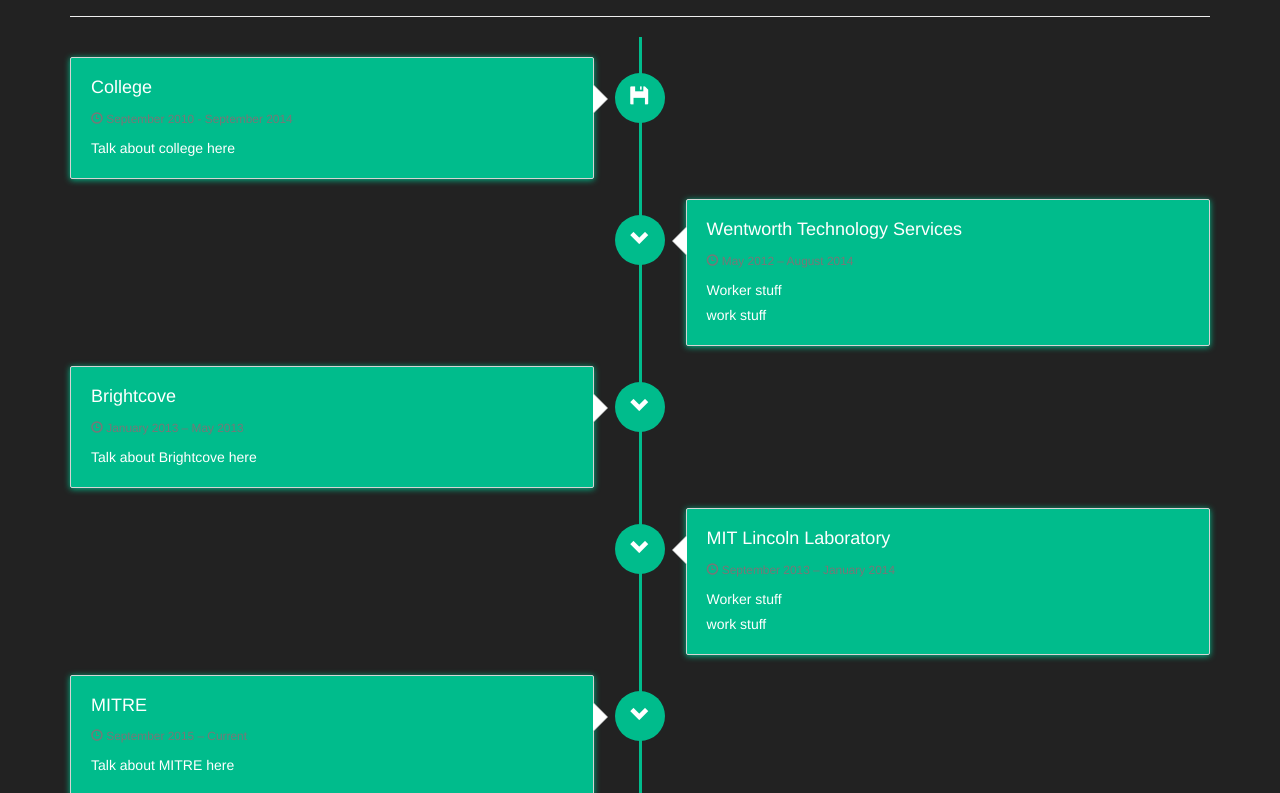
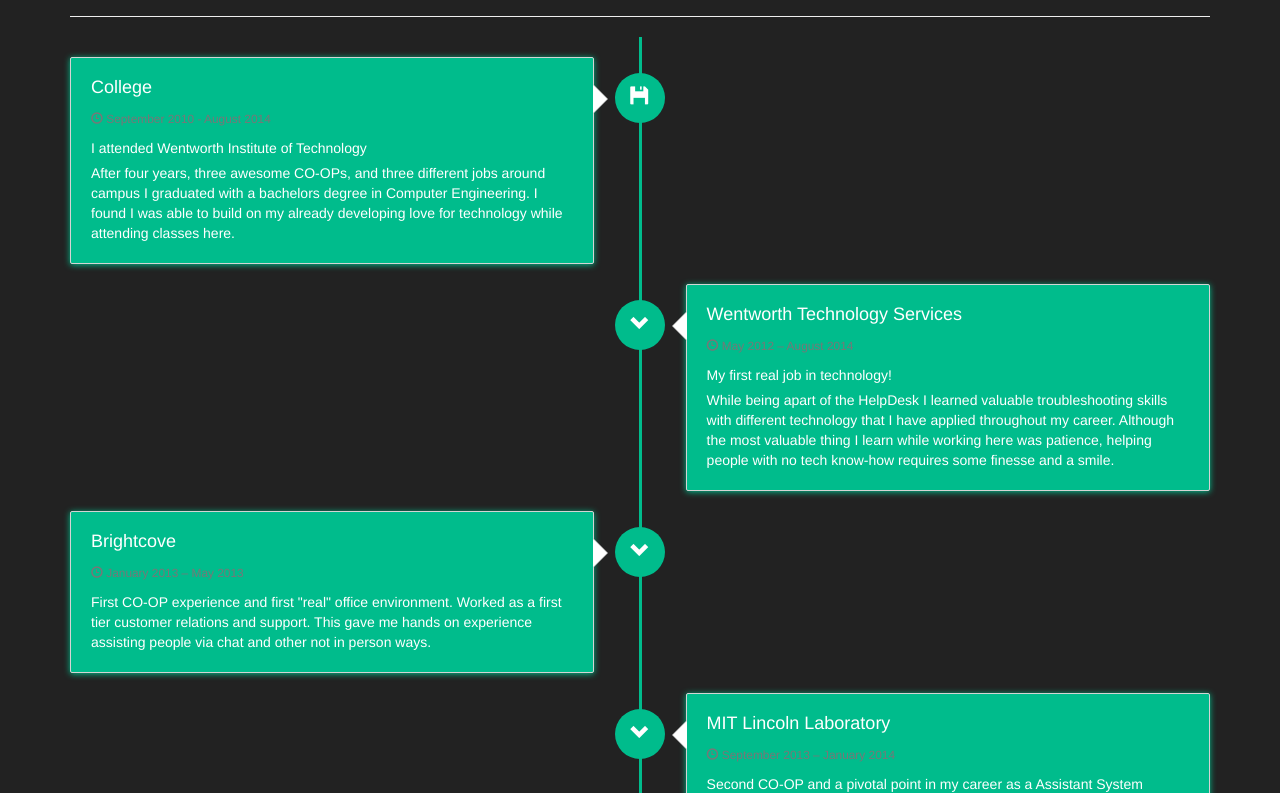
Before and after one commit to Taintedapple/MacMackin.ninja, a plain HTML site: page About.html in a window 1280 px wide. Shown: the part 159-952 px from the top of the page. Drawn offline with nearby package versions, Linux system fonts and the light colour scheme; a script that the page names is missing.

Commit message:
Content add to About me
First revison of content to my about me page

```diff
--- a/About.html
+++ b/About.html
@@ -62,10 +62,11 @@
       <div class="timeline-panel">
         <div class="timeline-heading">
           <h4 class="timeline-title">College</h4>
-          <p><small class="text-muted"><i class="glyphicon glyphicon-time"></i> September 2010 - September 2014</small></p>
+          <p><small class="text-muted"><i class="glyphicon glyphicon-time"></i> September 2010 - August 2014</small></p>
         </div>
         <div class="timeline-body">
-          <p>Talk about college here</p>
+          <p>I attended Wentworth Institute of Technology</p>
+		  <p>After four years, three awesome CO-OPs, and three different jobs around campus I graduated with a bachelors degree in Computer Engineering. I found I was able to build on my already developing love for technology while attending classes here.</p>
         </div>
       </div>
     </li>
@@ -77,8 +78,8 @@
 		  <p><small class="text-muted"><i class="glyphicon glyphicon-time"></i> May 2012 – August 2014</small></p>
         </div>
         <div class="timeline-body">
-          <p>Worker stuff</p>
-          <p>work stuff</p>
+          <p>My first real job in technology!</p>
+          <p>While being apart of the HelpDesk I learned valuable troubleshooting skills with different technology that I have applied throughout my career. Although the most valuable thing I learn while working here was patience, helping people with no tech know-how requires some finesse and a smile.</p>
         </div>
       </div>
     </li>
@@ -91,7 +92,7 @@
           <p><small class="text-muted"><i class="glyphicon glyphicon-time"></i> January 2013 – May 2013</small></p>
         </div>
         <div class="timeline-body">
-          <p>Talk about Brightcove here</p>
+          <p>First CO-OP experience and first "real" office environment. Worked as a first tier customer relations and support. This gave me hands on experience assisting people via chat and other not in person ways.  </p>
         </div>
       </div>
     </li>
@@ -104,8 +105,8 @@
 		  <p><small class="text-muted"><i class="glyphicon glyphicon-time"></i> September 2013 – January 2014</small></p>
         </div>
         <div class="timeline-body">
-          <p>Worker stuff</p>
-          <p>work stuff</p>
+          <p>Second CO-OP and a pivotal point in my career as a Assistant System Administrator </p>
+          <p>I had 400+ computers to manage, both Windows and Linux (but it was pick your own flavour). Also one of the first times I had to implement networking on a larger scale. Defiantly helped me make my decisions on exactly what I would like to do with my skills post college. </p>
         </div>
       </div>
     </li>
@@ -118,7 +119,7 @@
           <p><small class="text-muted"><i class="glyphicon glyphicon-time"></i> September 2015 – Current</small></p>
         </div>
         <div class="timeline-body">
-          <p>Talk about MITRE here</p>
+          <p>My current employer. I am working as a Computer Operations Technician. Feel free to ask me more, drop me a line on my contact me page!</p>
         </div>
       </div>
     </li>
@@ -130,7 +131,7 @@
           <h4 class="timeline-title">Future</h4>
         </div>
         <div class="timeline-body">
-          <p>Speak about where you want to be in the future</p>
+          <p>If school was free I would keep doing that but as it stands I love what I do and want to keep advancing my understanding of technology and help others do the same! </p>
         </div>
       </div>
     </li>
```
Also changed, not shown: 1 other file.
